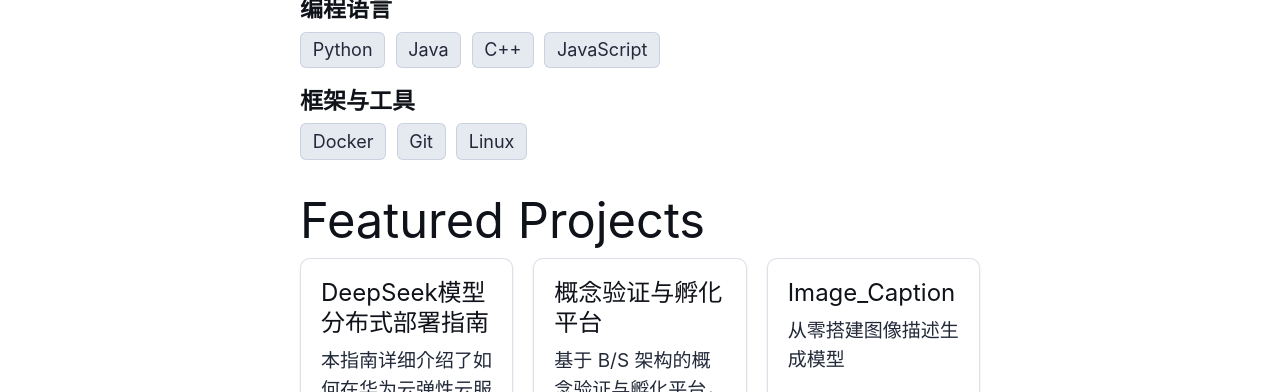
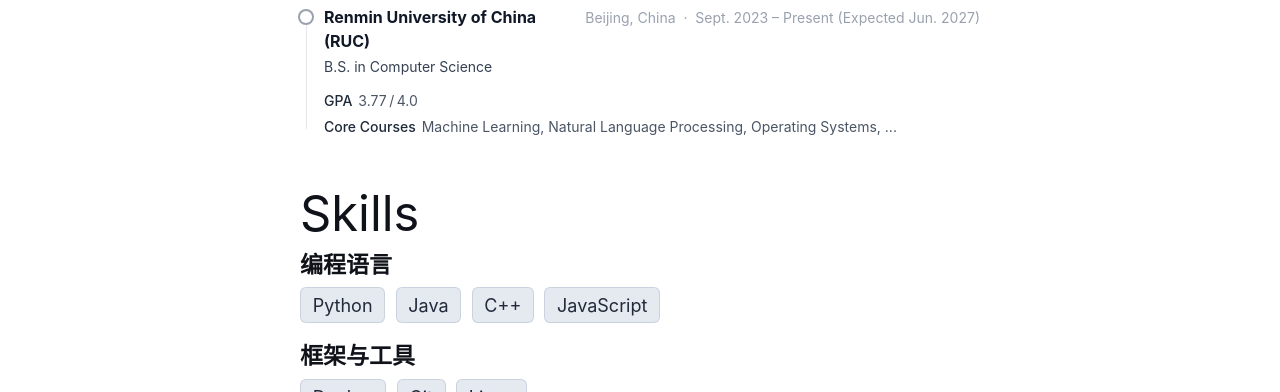
Before and after one commit to KKqdtjo/KKqdtjo.github.io, an Astro site: page / in a window 1280 px wide. Shown: the part 708-1100 px from the top of the page. Built offline with nearby package versions, Linux system fonts and the light colour scheme; Astro itself is replaced by a stand-in of ours.

Commit message:
增加教育经历

```diff
--- a/myinfo_improve.md
+++ b/myinfo_improve.md
@@ -14,6 +14,7 @@
   - Degree: B.S. in Computer Science
   - Timeline: Sept. 2023.09 - Present (Expected 2027.06)
   - GPA: 3.77
+  - Core Courses: Machine Learning, Natural Language Processing, Operating Systems...
 
 # 3. Featured Projects (第一级精选项目，2-4个)
 - Project 1: MyEasyMimic
--- a/src/pages/index.astro
+++ b/src/pages/index.astro
@@ -102,6 +102,49 @@
 				</div>
 			</section>
 
+			<!-- ── Education ──────────────────────────────────────── -->
+			<section class="mb-12" aria-labelledby="education-heading">
+				<h2 id="education-heading" class="text-xl font-bold text-gray-900 mb-6 pb-2 border-b border-gray-200">
+					Education
+				</h2>
+
+				<div class="relative pl-6">
+					<!-- Timeline vertical line -->
+					<div class="absolute left-1.5 top-2 bottom-2 w-px bg-gray-200"></div>
+					<!-- Timeline dot -->
+					<div class="absolute left-0 top-1.5 w-3 h-3 rounded-full bg-white ring-2 ring-gray-400"></div>
+
+					<div>
+						<!-- School + location / dates -->
+						<div class="flex flex-col sm:flex-row sm:items-baseline sm:justify-between gap-0.5 mb-1">
+							<span class="text-base font-bold text-gray-900">
+								Renmin University of China (RUC)
+							</span>
+							<span class="text-sm text-gray-400 flex-shrink-0">
+								Beijing, China &nbsp;·&nbsp; Sept. 2023 – Present (Expected Jun. 2027)
+							</span>
+						</div>
+
+						<!-- Degree -->
+						<p class="text-sm text-gray-700 mb-2">
+							B.S. in Computer Science
+						</p>
+
+						<!-- GPA + Courses row -->
+						<div class="flex flex-wrap gap-x-6 gap-y-1.5 text-sm">
+							<span class="inline-flex items-center gap-1.5 text-gray-600">
+								<span class="font-medium text-gray-800">GPA</span>
+								3.77&thinsp;/&thinsp;4.0
+							</span>
+							<span class="inline-flex items-start gap-1.5 text-gray-600">
+								<span class="font-medium text-gray-800 flex-shrink-0">Core Courses</span>
+								<span>Machine Learning, Natural Language Processing, Operating Systems, ...</span>
+							</span>
+						</div>
+					</div>
+				</div>
+			</section>
+
 			<!-- ── Skills ──────────────────────────────────────────── -->
 			<section class="mb-8" aria-labelledby="skills-heading">
 				<h2 id="skills-heading">Skills</h2>
```
